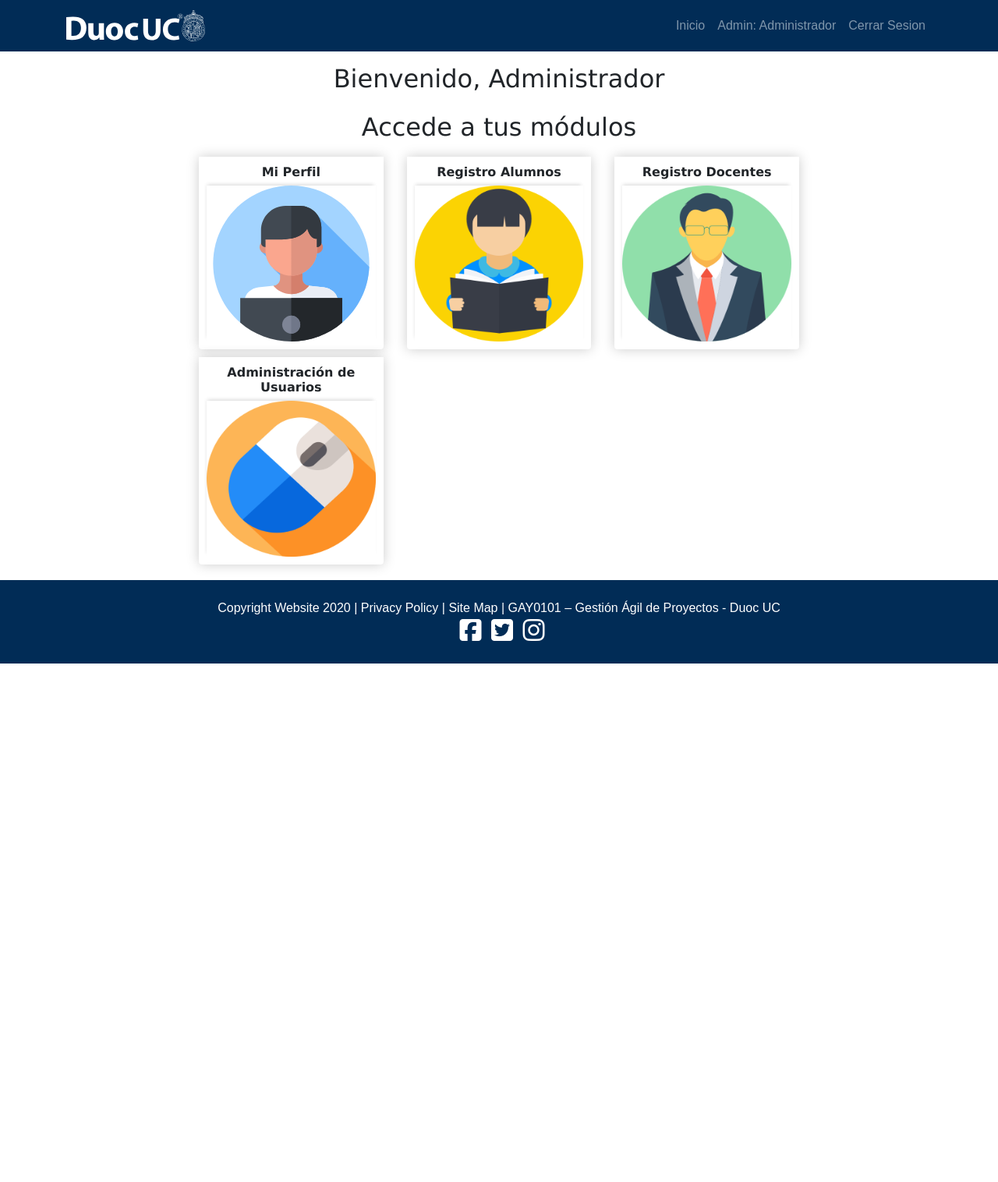
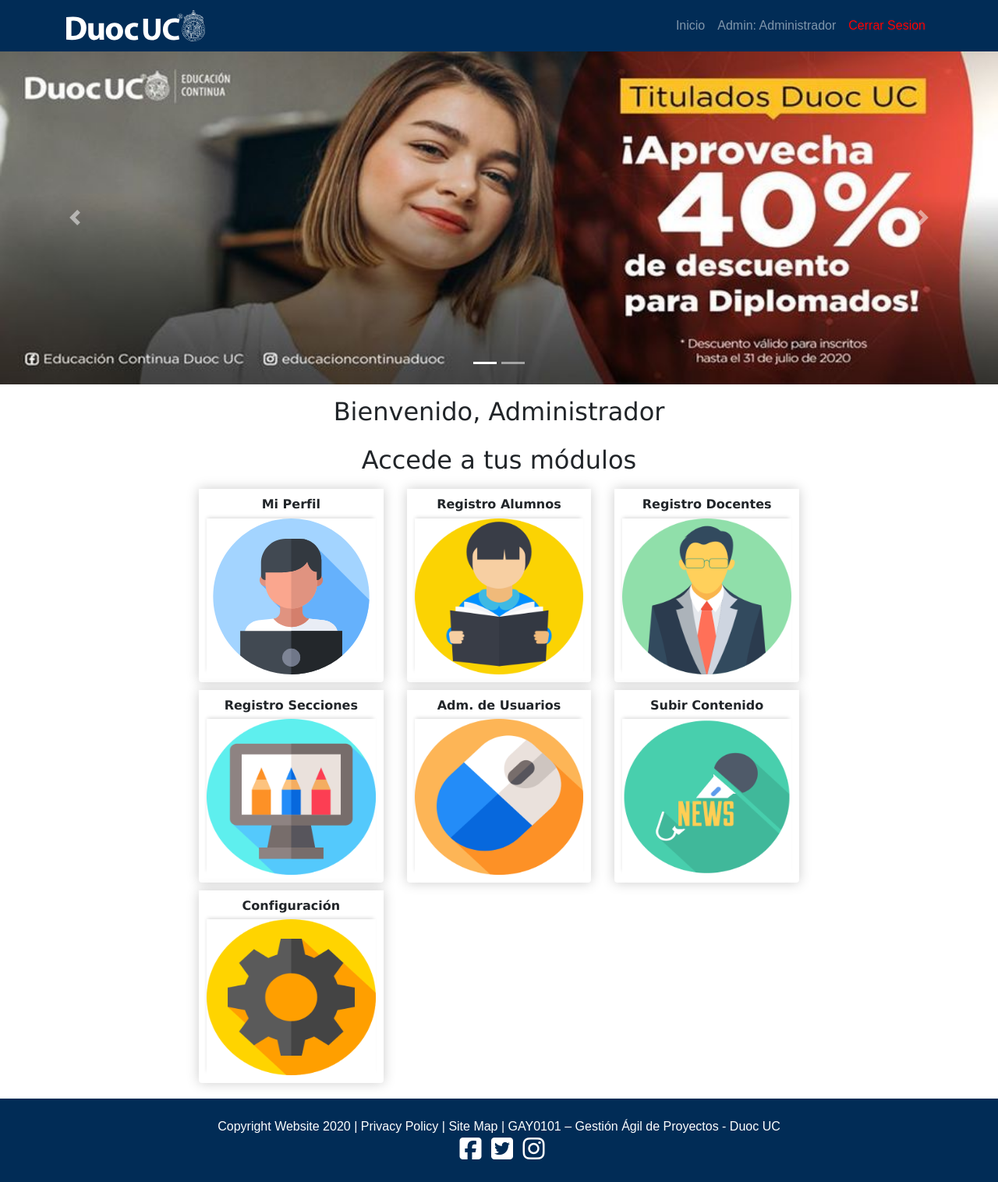
Before and after one commit to southernegro/duocapp, a Django app: page / in a window 1280 px wide. Shown: the whole page at 78% size. Before the commit the page ends 851 px from the top, so only its background shows below. Run offline with Django 3.2, Linux system fonts and the light colour scheme; a user stored in the database is signed in; data comes from the database, SQL or seed files in the repository; some libraries are stand-ins or nearby versions; some web fonts are replaced.

Commit message:
Pre-Release

```diff
--- a/mobile/duocmobile/forms.py
+++ b/mobile/duocmobile/forms.py
@@ -35,3 +35,8 @@
     class Meta:
         model = Solicitud
         fields = ['matricula', 'categoria', 'servicio', 'comentario']
+
+class CursoForm(ModelForm):
+    class Meta:
+        model = Curso
+        fields= ['docente','asignatura','seccion']
--- a/mobile/duocmobile/templates/duocmobile/horario.html
+++ b/mobile/duocmobile/templates/duocmobile/horario.html
@@ -3,7 +3,7 @@
 {% load static %}
 
 {% block contenido %}
-{% if request.user.profile.student %}
+{% if request.user.perfil.student %}
 <div class="pb-5 pt-3 container shadow-lg">
     <h2 class="pt-2 pb-4">Mis Cursos</h2>
     <table class="table table-striped table-light">
@@ -51,7 +51,7 @@
         </tr>
         <tr>
           <td scope="row">14:00 - 15:30</td>
-          <td scope="row">Desarrollo Aplicaciones Web y Mobile <br> DWY4101-007D</td>
+          <td scope="row">Desarrollo Aplicaciones<br> Web y Mobile <br> DWY4101-007D</td>
           <td scope="row">Mark Zuckerberg</td>
           <td scope="row">PADRE ALONSO DE OVALLE <br> SALA AO-4850</td>
         </tr>
@@ -123,7 +123,7 @@
         </tr>
         <tr>
           <td scope="row">14:00 - 15:30</td>
-          <td scope="row">Desarrollo Aplicaciones Web y Mobile <br> DWY4101-007D</td>
+          <td scope="row">Desarrollo Aplicaciones<br> Web y Mobile <br> DWY4101-007D</td>
           <td scope="row">Mark Zuckerberg</td>
           <td scope="row">PADRE ALONSO DE OVALLE <br> SALA AO-4850</td>
         </tr>
--- a/mobile/duocmobile/templates/duocmobile/index.html
+++ b/mobile/duocmobile/templates/duocmobile/index.html
@@ -2,6 +2,31 @@
 {% load static %}
 
 {% block contenido %}
+<div class="bd-example">
+  <div id="carouselExampleCaptions" class="carousel slide" data-ride="carousel">
+    <ol class="carousel-indicators">
+      <li data-target="#carouselExampleCaptions" data-slide-to="0" class="active"></li>
+      <li data-target="#carouselExampleCaptions" data-slide-to="1"></li>
+    </ol>
+    <div class="carousel-inner" role="listbox">
+      <div class="carousel-item active">
+        <img class="d-block w-100" data-src="holder.js/900x300?auto=yes&amp;bg=777&amp;fg=555&amp;text=First slide" alt="First slide [900x300]" src="{% static 'img/slide3.jpg' %}" data-holder-rendered="true">
+      </div>
+      <div class="carousel-item">
+        <img class="d-block w-100" data-src="holder.js/900x300?auto=yes&amp;bg=666&amp;fg=444&amp;text=Second slide" alt="Second slide [900x300]" src="{% static 'img/slide4.jpg' %}" data-holder-rendered="true">
+      </div>
+    </div>
+    <a class="carousel-control-prev" href="#carouselExampleCaptions" role="button" data-slide="prev">
+      <span class="carousel-control-prev-icon" aria-hidden="true"></span>
+      <span class="sr-only">Previous</span>
+    </a>
+    <a class="carousel-control-next" href="#carouselExampleCaptions" role="button" data-slide="next">
+      <span class="carousel-control-next-icon" aria-hidden="true"></span>
+      <span class="sr-only">Next</span>
+    </a>
+  </div>
+</div>
+
 {% if request.user.is_authenticated %}
 <h2 class="text-center pt-3">Bienvenido, {{request.user.perfil.nombre}}</h2>
 <h2 class="text-center pt-3">Accede a tus módulos</h2>
@@ -43,10 +68,32 @@
     <div class="col-lg-4">
         <div class="box-element product">
             <h6 style="text-align: center;">
-                <strong>Administración de Usuarios</strong>
+                <strong>Registro Secciones</strong>
+            </h6>
+            <a href="{% url 'registro_secciones' %}">
+                <img class="thumbnail" src="{% static 'img/sections.png' %}">
+            </a>
+        </div>
+    </div>
+
+    <div class="col-lg-4">
+        <div class="box-element product">
+            <h6 style="text-align: center;">
+                <strong>Adm. de Usuarios</strong>
             </h6>
             <a href="{% url 'listado_usuarios' %}">
                 <img class="thumbnail" src="{% static 'img/administracion.png' %}">
+            </a>
+        </div>
+    </div>
+
+    <div class="col-lg-4">
+        <div class="box-element product">
+            <h6 style="text-align: center;">
+                <strong>Subir Contenido</strong>
+            </h6>
+            <a href="{% url 'contenido' %}">
+                <img class="thumbnail" src="{% static 'img/contenido.png' %}">
             </a>
         </div>
     </div>
@@ -92,7 +139,7 @@
             <h6 style="text-align: center;">
                 <strong>TNE</strong>
             </h6>
-            <a href="#">
+            <a href="{% url 'tne' %}">
                 <img class="thumbnail" src="{% static 'img/tnecard.png' %}">
             </a>
         </div>
@@ -213,6 +260,16 @@
         </div>
     </div>
     {% endif %}
+    <div class="col-lg-4">
+        <div class="box-element product">
+            <h6 style="text-align: center;">
+                <strong>Configuración</strong>
+            </h6>
+            <a href="{% url 'config' %}">
+                <img class="thumbnail" src="{% static 'img/setting.png' %}">
+            </a>
+        </div>
+    </div>
 
 </div>
 
--- a/mobile/duocmobile/templates/duocmobile/listado_asignaturas.html
+++ b/mobile/duocmobile/templates/duocmobile/listado_asignaturas.html
@@ -100,6 +100,8 @@
                 <tbody>
 
                     {% for m in material %}
+                    {% for c in criticos %}
+                    {% if m.curso.id == c.id %}
                     <tr>
                         <td scope="row">{{m.titulo}}</td>
                         <td scope="row">{{m.curso}}</td>
@@ -107,6 +109,8 @@
                         <td scope="row"><a  href="/media/{{m.archivo}}"> Descargar Documento </a></td>
 
                     </tr>
+                    {% endif %}
+                    {% endfor %}
                     {% endfor %}
                 </tbody>
             </table>
--- a/mobile/duocmobile/templates/duocmobile/main.html
+++ b/mobile/duocmobile/templates/duocmobile/main.html
@@ -45,7 +45,7 @@
                         <a class="nav-link" href="{% url 'perfil' %}">{{request.user.perfil.tipo}}: {{ user.perfil.nombre }}</a>
                     </li>
                     <li class="nav-item">
-                        <a class="nav-link" href="{% url 'logout' %}">Cerrar Sesion</a>
+                        <a class="nav-link" href="{% url 'logout' %}" style="color: red;">Cerrar Sesion</a>
                     </li>
                     {% else %}
                     <li class="nav-item">
--- a/mobile/duocmobile/urls.py
+++ b/mobile/duocmobile/urls.py
@@ -32,6 +32,10 @@
 	path('biblioteca/', views.biblioteca, name="biblioteca"),
 	path('asistencia_doc/', views.asistencia_doc, name="asistencia_doc"),
 	path('edit_user/<pk>/', views.edit_user, name="edit_user"),
+	path('config/', views.config, name="config"),
+	path('tne/', views.tne, name="tne"),
+	path('registro_secciones/', views.registro_secciones, name="registro_secciones"),
+	path('contenido/', views.contenido, name="contenido"),
 
 ]
 
--- a/mobile/duocmobile/views.py
+++ b/mobile/duocmobile/views.py
@@ -3,7 +3,7 @@
 from django.contrib.auth.decorators import login_required
 from django.contrib.auth import authenticate, login, logout
 from django.core.files.storage import FileSystemStorage
-from .forms import CustomUserForm, materialApoyoForm, ProfileForm, DocenteForm, StudentForm, SolicitudForm
+from .forms import CustomUserForm, materialApoyoForm, ProfileForm, DocenteForm, StudentForm, SolicitudForm, CursoForm
 
 
 # Create your views here.
@@ -23,8 +23,8 @@
 def listado_asignaturas(request):
     student = request.user.perfil.student
     cursos = Curso.objects.filter(student = student.id)
-    for i in cursos:
-        material = materialApoyo.objects.filter(curso=i)
+    #for i in cursos:
+    material = materialApoyo.objects.all()
     criticos = AlumnosCriticos.objects.filter(alumno = student.id)
     data={
         'cursos': cursos, 'criticos':criticos, 'material':material
@@ -241,3 +241,27 @@
         data['form']=CustomUserForm(instance=User.objects.get(pk=pk))
         data['profile']=ProfileForm(instance=perfil)
     return render(request,'registration/edit_user.html', data)
+
+@login_required
+def config(request):
+    return render(request, 'duocmobile/config.html', {})
+
+@login_required
+def tne(request):
+    return render(request, 'duocmobile/tne.html', {})
+
+def registro_secciones(request):
+    data = {
+       'form': CursoForm()
+    }
+    if request.method=='POST':
+        form = CustomUserForm(request.POST)
+        if form.is_valid():
+            form.save()
+            return redirect(to='registro_secciones')
+        data['form']=form
+    return render(request, 'registration/registro_secciones.html', data)
+
+@login_required
+def contenido(request):
+    return render(request, 'duocmobile/contenido.html', {})
```
Also changed, not shown: mobile/duocmobile/templates/duocmobile/config.html (added, +36 -0 lines), mobile/duocmobile/templates/duocmobile/contenido.html (added, +22 -0 lines), mobile/duocmobile/templates/duocmobile/tne.html (added, +40 -0 lines), mobile/duocmobile/templates/registration/registro_secciones.html (added, +63 -0 lines), mobile/duocmobile/static/img/contenido.png (added), mobile/duocmobile/static/img/sections.png (added), mobile/duocmobile/static/img/setting.png (added), mobile/duocmobile/static/img/slide1.jpeg (added), mobile/duocmobile/static/img/slide2.jpeg (added), mobile/duocmobile/static/img/slide3.jpg (added), mobile/duocmobile/static/img/slide4.jpg (added), mobile/duocmobile/static/img/tne-img.png (added), mobile/duocmobile/static/img/webpay.png (added).
